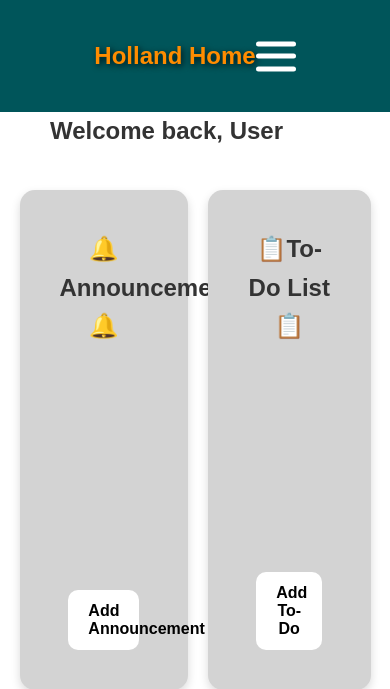
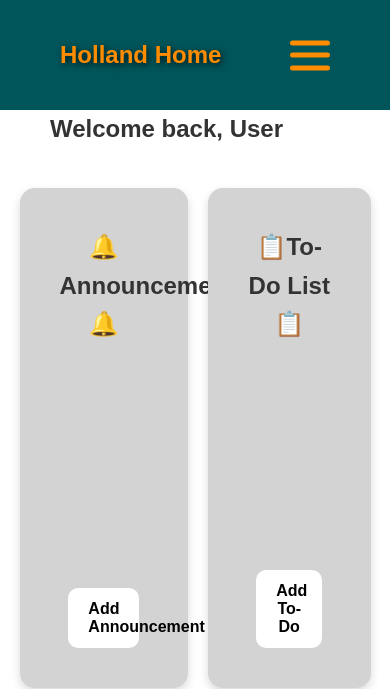
Before and after one commit to zaysea123/Holland_Home, a Django app: page /home/ in a window 390 px wide. Shown: the top 689 px of the page. Run offline with Django 5.2, Linux system fonts and the light colour scheme.

Commit message:
Fixed the issue that hamburger menu and logo was side by side, and changed hamburger menu icon to dark orange

```diff
--- a/Holland_Home/page/static/page/home.css
+++ b/Holland_Home/page/static/page/home.css
@@ -10,8 +10,6 @@ body {
 
 /* Header Bar */
 header {
-    justify-content: space-between;
-    align-items: center;
     background-color:#00555a ;
     padding: 15px 30px;
 }
@@ -24,7 +22,7 @@ header {
     line-height: 1;
     color: darkorange;
     text-shadow: 2px 2px 6px rgba(0,0,0,0.8);
-
+    margin-right: auto; /* forces logo to the left */
 }
 
 
@@ -132,17 +130,15 @@ body {
 /* nav */
 nav {
     padding: 1rem;
-    display: flex;
-    background-color: #00555a    ;
 }
 
 /* ham menu */
 .ham-menu {
     height: 50px;
     width: 40px;
-    margin-left: auto;
+    cursor: pointer;
+    margin-left: 0; /* reset any previous margin */
     position: relative;
-    cursor: pointer; /* added to show pointer on hover */
 }
 
 .ham-menu h1 {
@@ -153,7 +149,7 @@ margin: auto;
 .ham-menu span {
     height: 5px;
     width: 100%;
-    background-color: #ffffff;
+    background-color: darkorange;
     border-radius: 25px;
     position: absolute;
     left: 50%;
@@ -168,7 +164,7 @@ margin: auto;
     top: 75%;
 }
 .ham-menu.active span {
-    background-color: white;
+    background-color: darkorange;
 }
 .ham-menu.active span:nth-child(1) {
     top: 50%;
@@ -208,12 +204,8 @@ margin: auto;
 }
 .top-nav {
     display: flex;
+    justify-content: space-between; /* logo left, ham-menu right */
     align-items: center;
-    justify-content: space-between;
-    background-color: #00555a ;
-    padding: 1rem 2rem;
+    background-color: #00555a;
+    padding: 15px 30px;
 }
-header {
-    display: flex;
-    flex-direction: column;
-}
```
